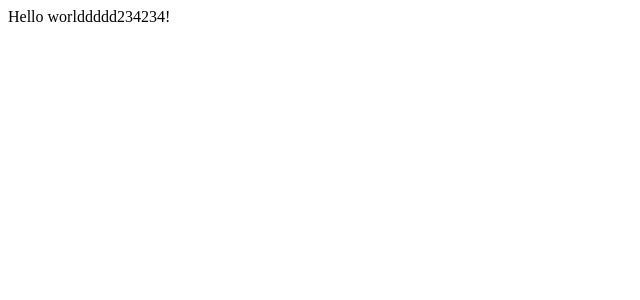
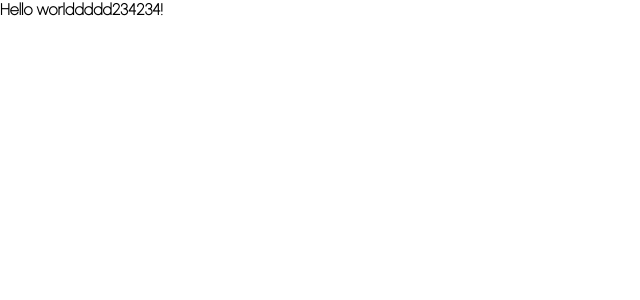
Before and after one commit to mfkimbell/ecommerce-thrift-website, a React (Create React App) app in the folder myapp/: page / in a window 1280 px wide. Shown: the top 300 px of the page, without its empty margins (0-640 px from the left). Built offline with nearby package versions, Linux system fonts and the light colour scheme.

Commit message:
configured css files

```diff
--- a/myapp/src/index.css
+++ b/myapp/public/index.css
@@ -1,3 +1,9 @@
+@import url('https://fonts.googleapis.com/css2?family=Urbanist:wght@100&display=swap');
+
+* {
+  font-family: 'Urbanist', sans-serif;
+}
+
 body {
   margin: 0;
   font-family: -apple-system, BlinkMacSystemFont, 'Segoe UI', 'Roboto', 'Oxygen',
--- a/myapp/public/index.html
+++ b/myapp/public/index.html
@@ -2,7 +2,7 @@
 <html lang="en">
   <head>
     <meta charset="utf-8" />
-    <link rel="icon" href="%PUBLIC_URL%/favicon.ico" />
+    <link href="index.css" rel="stylesheet" />
     <meta name="viewport" content="width=device-width, initial-scale=1" />
     <meta name="theme-color" content="#000000" />
     <meta
@@ -24,6 +24,9 @@
       work correctly both with client-side routing and a non-root public URL.
       Learn how to configure a non-root public URL by running `npm run build`.
     -->
+    <style>
+      @import url("https://fonts.googleapis.com/css2?family=Urbanist:wght@100&display=swap");
+    </style>
     <title>React App</title>
   </head>
   <body>
--- a/myapp/src/App.css
+++ b/myapp/src/App.css
@@ -1,5 +1,11 @@
+* {
+  font-family: 'Urbanist', sans-serif;
+  color: blue;
+}
+
 .App {
   text-align: center;
+
 }
 
 .App-logo {
--- a/myapp/src/App.jsx
+++ b/myapp/src/App.jsx
@@ -1,5 +1,5 @@
 const App = () => {
-  return <div>Hello worlddddd234234!</div>;
+  return <div><b>Hello worlddddd234234!</b></div>;
 };
 
 export default App;
```
